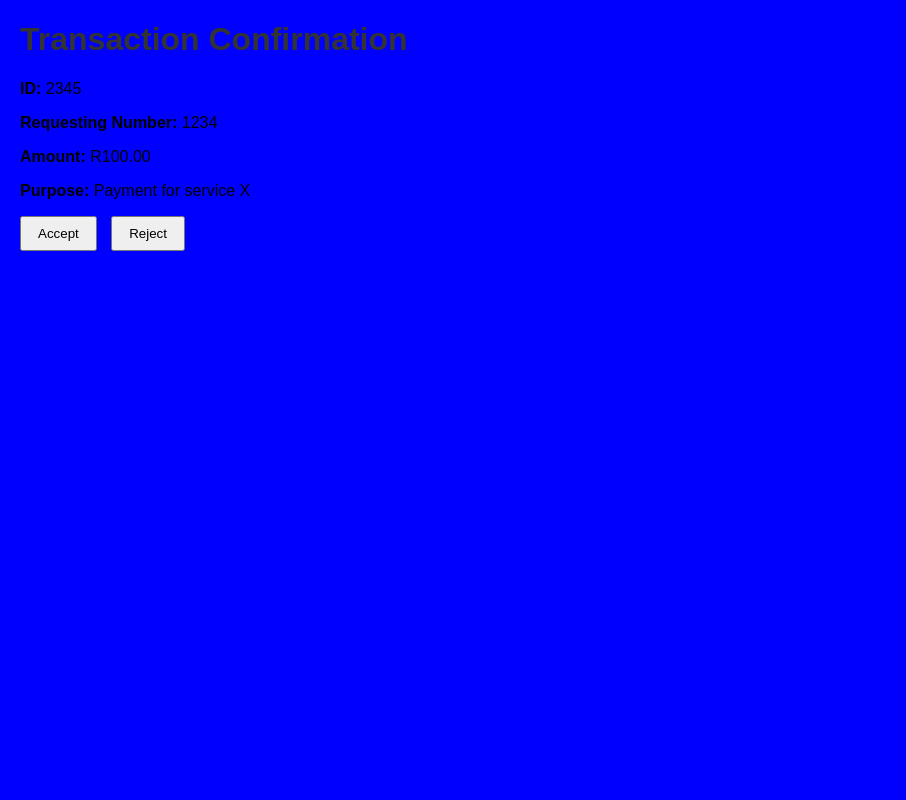
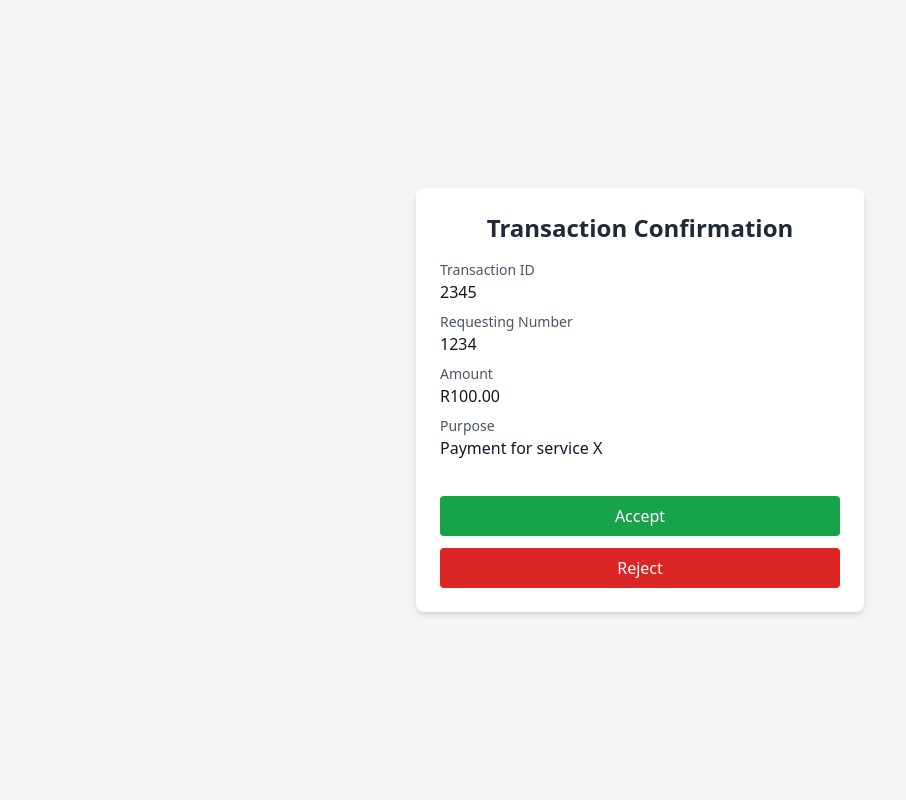
Before and after one commit to Jason-Joannou/SisoNova, a FastAPI app: page /api/v1/transactions/process_transaction in a window 1280 px wide. Shown: the whole page, without its empty margins (0-906 px from the left). Run offline with FastAPI, Linux system fonts and the light colour scheme; some libraries are stand-ins or nearby versions.

Commit message:
Update to template

```diff
--- a/poc-pivot/app/templates/process-transaction-template.html
+++ b/poc-pivot/app/templates/process-transaction-template.html
@@ -1,20 +1,66 @@
 <!DOCTYPE html>
 <html lang="en">
-<head>
+  <head>
+    <meta charset="UTF-8" />
     <title>Transaction Confirmation</title>
-    <link rel="stylesheet" type="text/css" href="/static/process-transaction-style.css" />
-</head>
-<body>
-    <h1>Transaction Confirmation</h1>
-    <p><strong>ID:</strong> {{ transaction.id }}</p>
-    <p><strong>Requesting Number:</strong> {{ transaction.requesting_number }}</p>
-    <p><strong>Amount:</strong> {{ transaction.amount }}</p>
-    <p><strong>Purpose:</strong> {{ transaction.purpose }}</p>
+    <meta name="viewport" content="width=device-width, initial-scale=1.0" />
+    <script src="https://cdn.tailwindcss.com"></script>
+  </head>
+  <body class="bg-gray-100 flex items-center justify-center min-h-screen">
+    <div class="bg-white shadow-md rounded-lg p-6 max-w-md w-full">
+      <h2 class="text-2xl font-bold text-gray-800 mb-4 text-center">
+        Transaction Confirmation
+      </h2>
 
-    <form action="/api/v1/transactions/confirm_transaction" method="post">
+      <div class="space-y-2">
+        <div>
+          <p class="text-gray-600 text-sm">Transaction ID</p>
+          <p class="font-medium text-gray-900">{{ transaction.id }}</p>
+        </div>
+
+        <div>
+          <p class="text-gray-600 text-sm">Requesting Number</p>
+          <p class="font-medium text-gray-900">
+            {{ transaction.requesting_number }}
+          </p>
+        </div>
+
+        <div>
+          <p class="text-gray-600 text-sm">Amount</p>
+          <p class="font-medium text-gray-900">{{ transaction.amount }}</p>
+        </div>
+
+        <div>
+          <p class="text-gray-600 text-sm">Purpose</p>
+          <p class="font-medium text-gray-900">{{ transaction.purpose }}</p>
+        </div>
+      </div>
+
+      <form
+        action="/api/v1/transactions/confirm_transaction"
+        method="post"
+        class="mt-6 space-y-3"
+      >
         <input type="hidden" name="txn_id" value="{{ transaction.id }}" />
-        <button type="submit" name="decision" value="accept">Accept</button>
-        <button type="submit" name="decision" value="reject">Reject</button>
-    </form>
-</body>
+
+        <button
+          type="submit"
+          name="decision"
+          value="accept"
+          class="w-full bg-green-600 text-white py-2 rounded hover:bg-green-700 transition"
+        >
+          Accept
+        </button>
+
+        <button
+          type="submit"
+          name="decision"
+          value="reject"
+          class="w-full bg-red-600 text-white py-2 rounded hover:bg-red-700 transition"
+        >
+          Reject
+        </button>
+      </form>
+    </div>
+  </body>
 </html>
```
